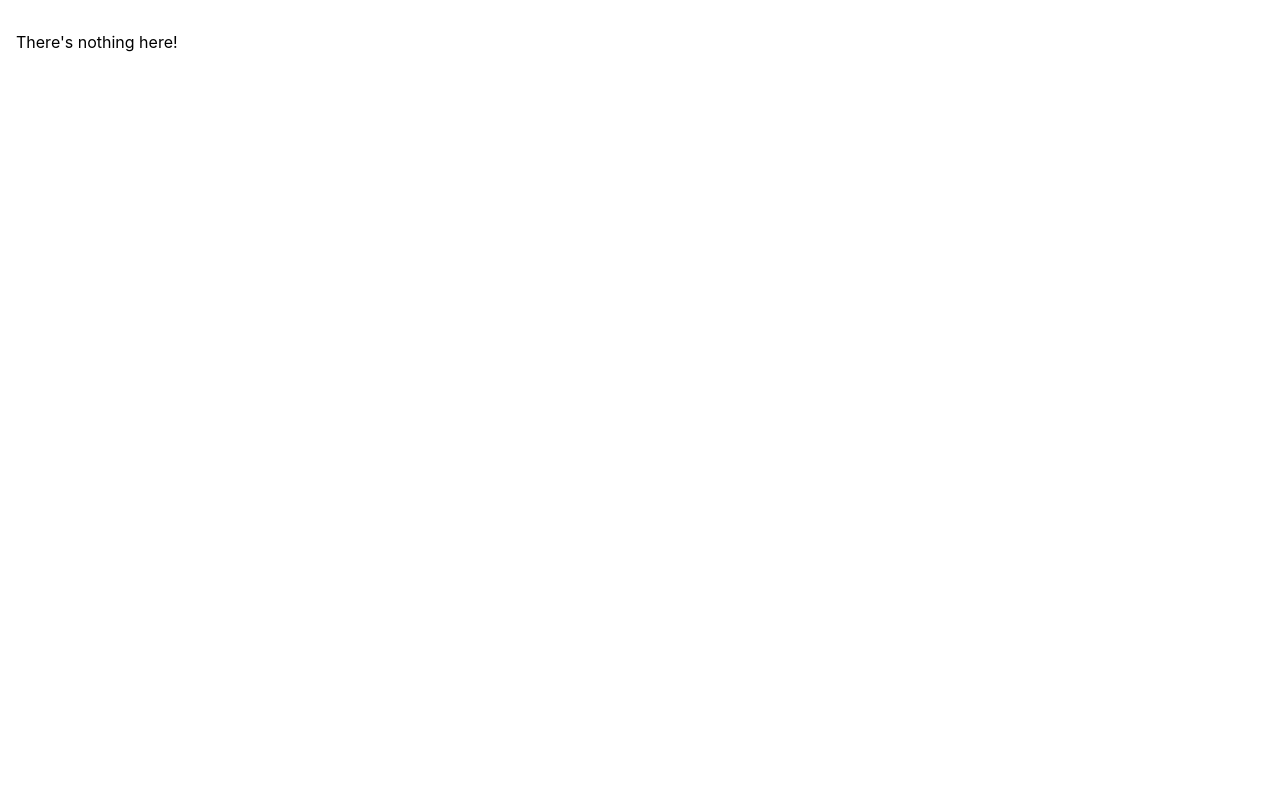
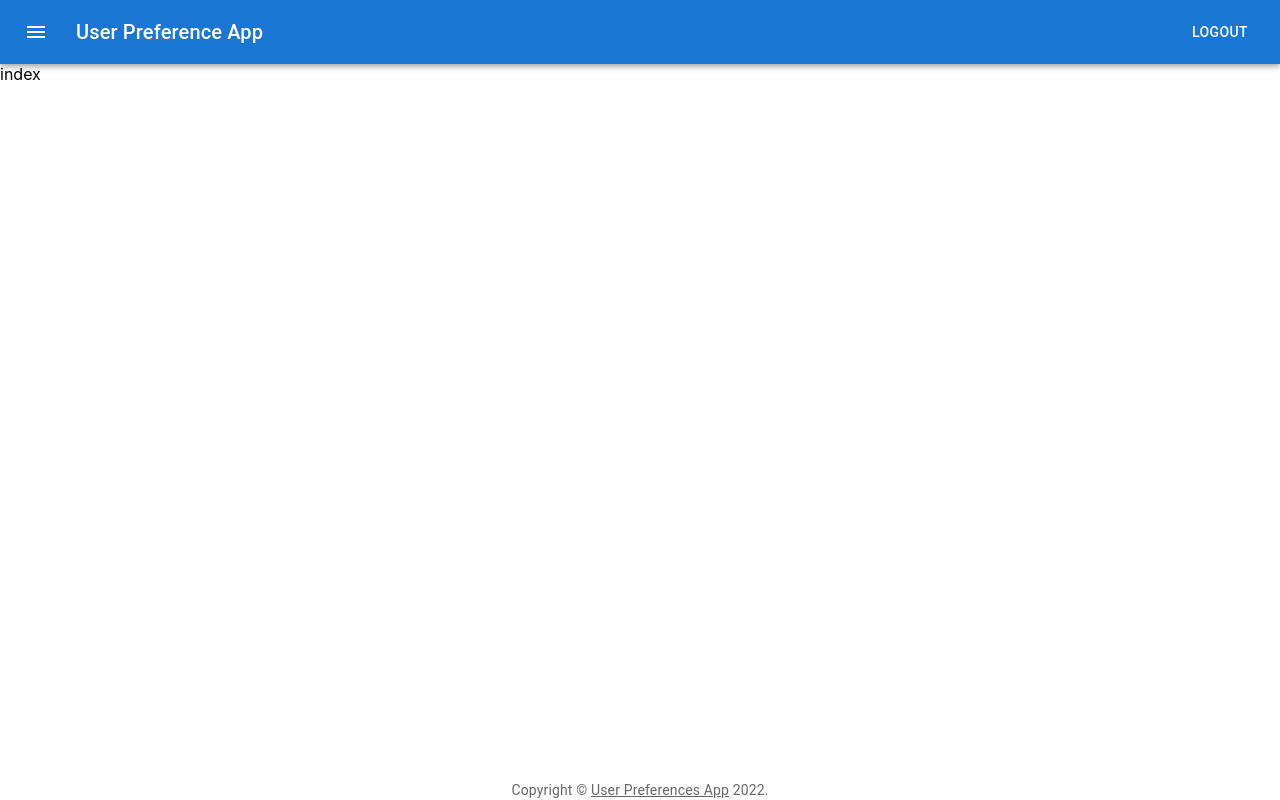
Before and after one commit to send2abhishek/user-preferences, a React (Create React App) app in the folder client/: page /home in a window 1280 px wide. Built offline with nearby package versions, Linux system fonts and the light colour scheme.

Commit message:
feat: Add header and container layout

```diff
--- a/client/src/App.js
+++ b/client/src/App.js
@@ -1,12 +1,17 @@
 import { Routes, Route } from "react-router-dom";
-import Login from "./components/login/";
-import Register from "./components/register/";
+import Login from "components/login/";
+import Register from "components/register/";
+import Home from "components/home/";
+import Layout from "containers/layout/";
 
 function App() {
   return (
+    <Layout>
       <Routes>
         <Route path="/" element={<Login />} />
         <Route path="/register" element={<Register />} />
+
+        <Route path="/home" element={<Home />} />
         <Route
           path="*"
           element={
@@ -16,6 +21,7 @@ function App() {
           }
         />
       </Routes>
+    </Layout>
   );
 }
 
--- a/client/src/components/copyright/index.jsx
+++ /dev/null
@@ -1,22 +0,0 @@
-import React from "react";
-import { Typography, Link } from "@mui/material/";
-
-const Copyright = (props) => {
-  return (
-    <Typography
-      variant="body2"
-      color="text.secondary"
-      align="center"
-      {...props}
-    >
-      {"Copyright © "}
-      <Link color="inherit" href="https://mui.com/">
-        User Preferences App
-      </Link>{" "}
-      {new Date().getFullYear()}
-      {"."}
-    </Typography>
-  );
-};
-
-export default Copyright;
--- /dev/null
+++ b/client/src/components/footer/index.jsx
@@ -0,0 +1,25 @@
+import React from "react";
+import { Typography, Link, Grid } from "@mui/material/";
+
+const Copyright = (props) => {
+  return (
+    <Grid container>
+      <Typography
+        variant="body2"
+        color="text.secondary"
+        align="center"
+        {...props}
+        sx={{ position: "fixed", bottom: "0", width: "100%" }}
+      >
+        {"Copyright © "}
+        <Link color="inherit" href="https://mui.com/">
+          User Preferences App
+        </Link>{" "}
+        {new Date().getFullYear()}
+        {"."}
+      </Typography>
+    </Grid>
+  );
+};
+
+export default Copyright;
--- /dev/null
+++ b/client/src/components/header/index.jsx
@@ -0,0 +1,48 @@
+import React, { useEffect, useState } from "react";
+import AppBar from "@mui/material/AppBar";
+import Box from "@mui/material/Box";
+import Toolbar from "@mui/material/Toolbar";
+import Typography from "@mui/material/Typography";
+import Button from "@mui/material/Button";
+import IconButton from "@mui/material/IconButton";
+import MenuIcon from "@mui/icons-material/Menu";
+
+import { useLocation } from "react-router-dom";
+
+export default function ButtonAppBar() {
+  const { pathname } = useLocation();
+  const [showHeader, setShowHeader] = useState(true);
+
+  useEffect(() => {
+    if (pathname === "/") {
+      setShowHeader(false);
+    }
+  }, [pathname]);
+
+  return (
+    <Box
+      sx={{
+        flexGrow: 1,
+        display: showHeader ? "block" : "none",
+      }}
+    >
+      <AppBar position="static">
+        <Toolbar>
+          <IconButton
+            size="large"
+            edge="start"
+            color="inherit"
+            aria-label="menu"
+            sx={{ mr: 2 }}
+          >
+            <MenuIcon />
+          </IconButton>
+          <Typography variant="h6" component="div" sx={{ flexGrow: 1 }}>
+            User Preference App
+          </Typography>
+          <Button color="inherit">Logout</Button>
+        </Toolbar>
+      </AppBar>
+    </Box>
+  );
+}
--- /dev/null
+++ b/client/src/components/home/index.jsx
@@ -0,0 +1,7 @@
+import React from "react";
+
+const Home = () => {
+  return <div>index</div>;
+};
+
+export default Home;
--- a/client/src/components/login/index.jsx
+++ b/client/src/components/login/index.jsx
@@ -12,8 +12,6 @@ import {
 import LockOutlinedIcon from "@mui/icons-material/LockOutlined";
 import { createTheme, ThemeProvider } from "@mui/material/styles";
 import { Link } from "react-router-dom";
-
-import Copyright from "components/copyright";
 
 const theme = createTheme();
 
@@ -86,7 +84,7 @@ export default function SignIn() {
             </Grid>
           </Box>
         </Box>
-        <Copyright sx={{ mt: 8, mb: 4 }} />
+        {/* <Copyright sx={{ mt: 8, mb: 4 }} /> */}
       </Container>
     </ThemeProvider>
   );
--- a/client/src/components/register/index.jsx
+++ b/client/src/components/register/index.jsx
@@ -12,8 +12,6 @@ import {
 import LockOutlinedIcon from "@mui/icons-material/LockOutlined";
 import { createTheme, ThemeProvider } from "@mui/material/styles";
 import { Link } from "react-router-dom";
-
-import Copyright from "components/copyright";
 
 const theme = createTheme();
 
@@ -110,7 +108,6 @@ export default function SignUp() {
             </Grid>
           </Box>
         </Box>
-        <Copyright sx={{ mt: 5 }} />
       </Container>
     </ThemeProvider>
   );
--- /dev/null
+++ b/client/src/containers/layout/index.jsx
@@ -0,0 +1,18 @@
+import React from "react";
+import Aux from "hoc/Auxiliary";
+import Header from "components/header/";
+import Footer from "components/footer/";
+
+const Layout = (props) => {
+  return (
+    <Aux>
+      <main>
+        <Header />
+        <div>{props.children}</div>
+        <Footer />
+      </main>
+    </Aux>
+  );
+};
+
+export default Layout;
--- /dev/null
+++ b/client/src/hoc/Auxiliary.js
@@ -0,0 +1,3 @@
+const Aux = (props) => props.children;
+
+export default Aux;
```
Also changed, not shown: client/src/components/sidebar/index.jsx (added, +7 -0 lines). Lines whose indentation alone changed are shown as unchanged.
